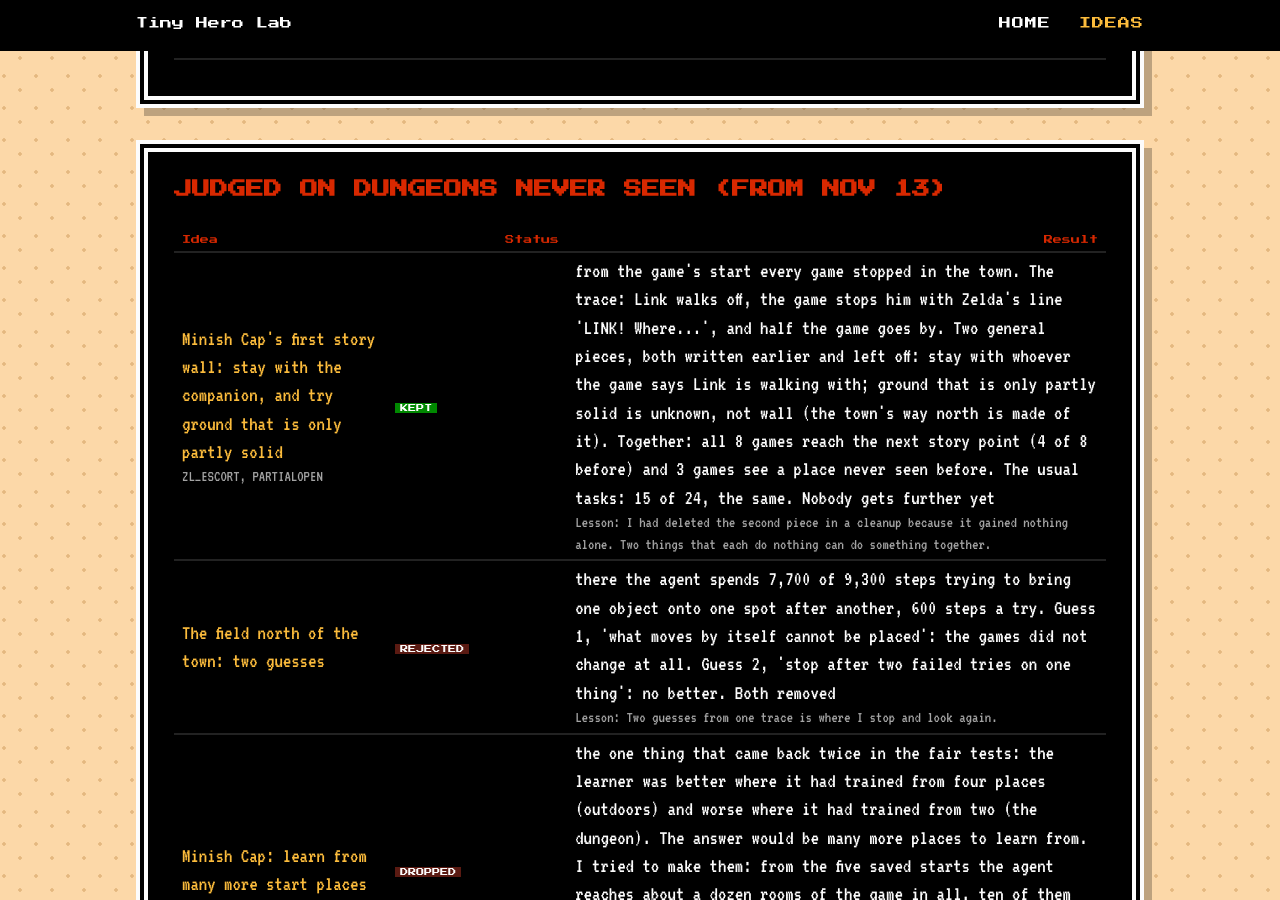
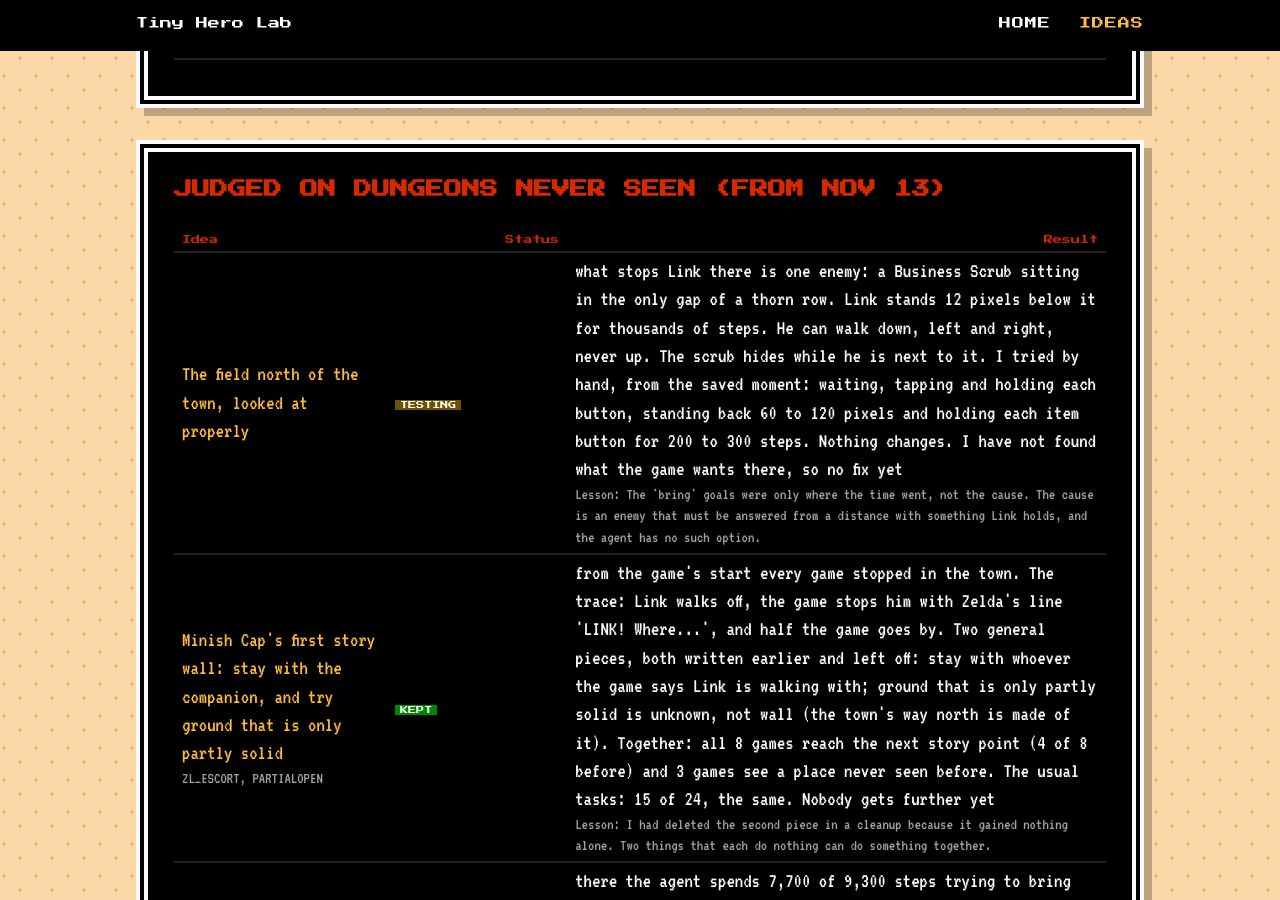
Before and after one commit to sofianedjerbi/zelda-agent-devblog, a Jekyll site: the page built from ideas.html, in a window 1280 px wide and 900 px high, scrolled down 6712 px. Built offline with Jekyll 4.4.1, drawn with Linux system fonts in a browser that asks for light colours.

Commit message:
Ideas: the wall north of the town is one enemy; not solved yet
Co-Authored-By: Claude Fable 5.2 <noreply@anthropic.com>
Claude-Session: https://claude.ai/code/session_011zaXs3MpTYuwKudv5WyDZs

```diff
--- a/_data/tried.yml
+++ b/_data/tried.yml
@@ -2,6 +2,7 @@
 # switch = how to turn it on/off in ~/minish-rl (ZL_<NAME>); result = measured; lesson = what not to do again.
 - phase: "Judged on dungeons never seen (from Nov 13)"
   items:
+    - {name: "The field north of the town, looked at properly", status: testing, result: "what stops Link there is one enemy: a Business Scrub sitting in the only gap of a thorn row. Link stands 12 pixels below it for thousands of steps. He can walk down, left and right, never up. The scrub hides while he is next to it. I tried by hand, from the saved moment: waiting, tapping and holding each button, standing back 60 to 120 pixels and holding each item button for 200 to 300 steps. Nothing changes. I have not found what the game wants there, so no fix yet", lesson: "The 'bring' goals were only where the time went, not the cause. The cause is an enemy that must be answered from a distance with something Link holds, and the agent has no such option."}
     - {name: "Minish Cap's first story wall: stay with the companion, and try ground that is only partly solid", switch: "ESCORT, PARTIALOPEN", status: kept, result: "from the game's start every game stopped in the town. The trace: Link walks off, the game stops him with Zelda's line 'LINK! Where...', and half the game goes by. Two general pieces, both written earlier and left off: stay with whoever the game says Link is walking with; ground that is only partly solid is unknown, not wall (the town's way north is made of it). Together: all 8 games reach the next story point (4 of 8 before) and 3 games see a place never seen before. The usual tasks: 15 of 24, the same. Nobody gets further yet", lesson: "I had deleted the second piece in a cleanup because it gained nothing alone. Two things that each do nothing can do something together."}
     - {name: "The field north of the town: two guesses", status: rejected, result: "there the agent spends 7,700 of 9,300 steps trying to bring one object onto one spot after another, 600 steps a try. Guess 1, 'what moves by itself cannot be placed': the games did not change at all. Guess 2, 'stop after two failed tries on one thing': no better. Both removed", lesson: "Two guesses from one trace is where I stop and look again."}
     - {name: "Minish Cap: learn from many more start places", status: dropped, result: "the one thing that came back twice in the fair tests: the learner was better where it had trained from four places (outdoors) and worse where it had trained from two (the dungeon). The answer would be many more places to learn from. I tried to make them: from the five saved starts the agent reaches about a dozen rooms of the game in all, ten of them are the test places, and only two new rooms came out", lesson: "A learner needs places to learn from, and the agent does not get far enough into the game to give it any. Learning in a real game waits for the agent to get further by other means."}
```
